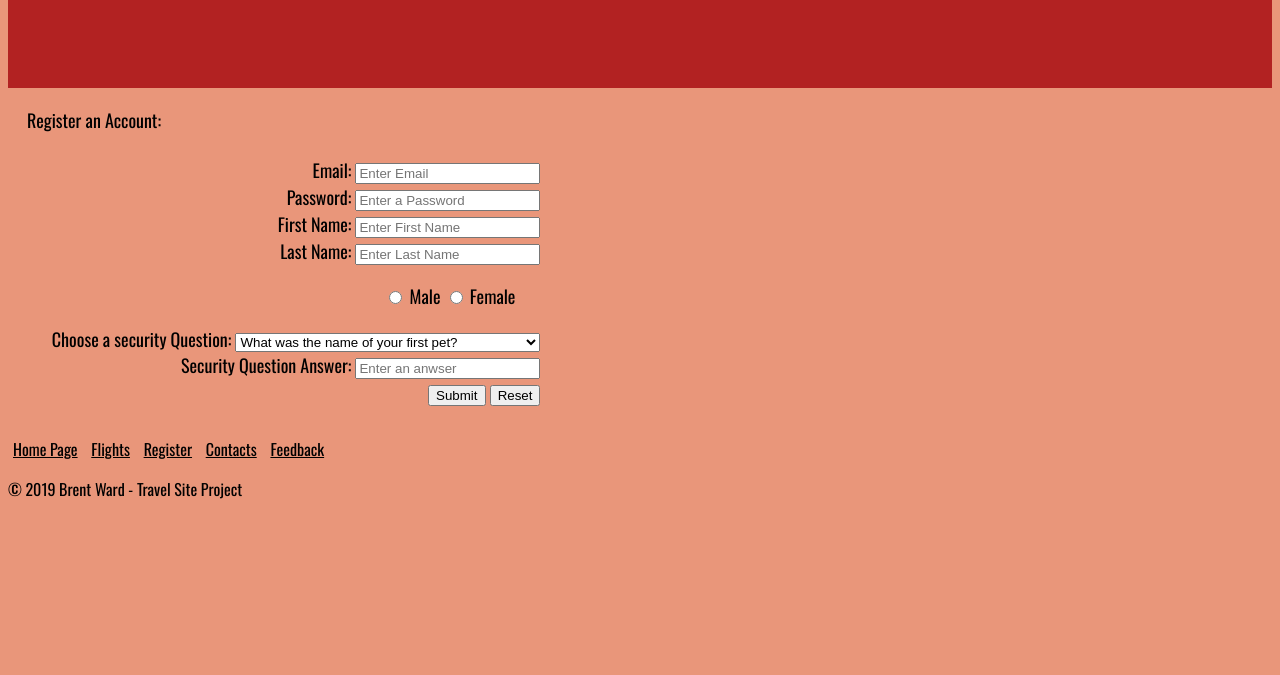
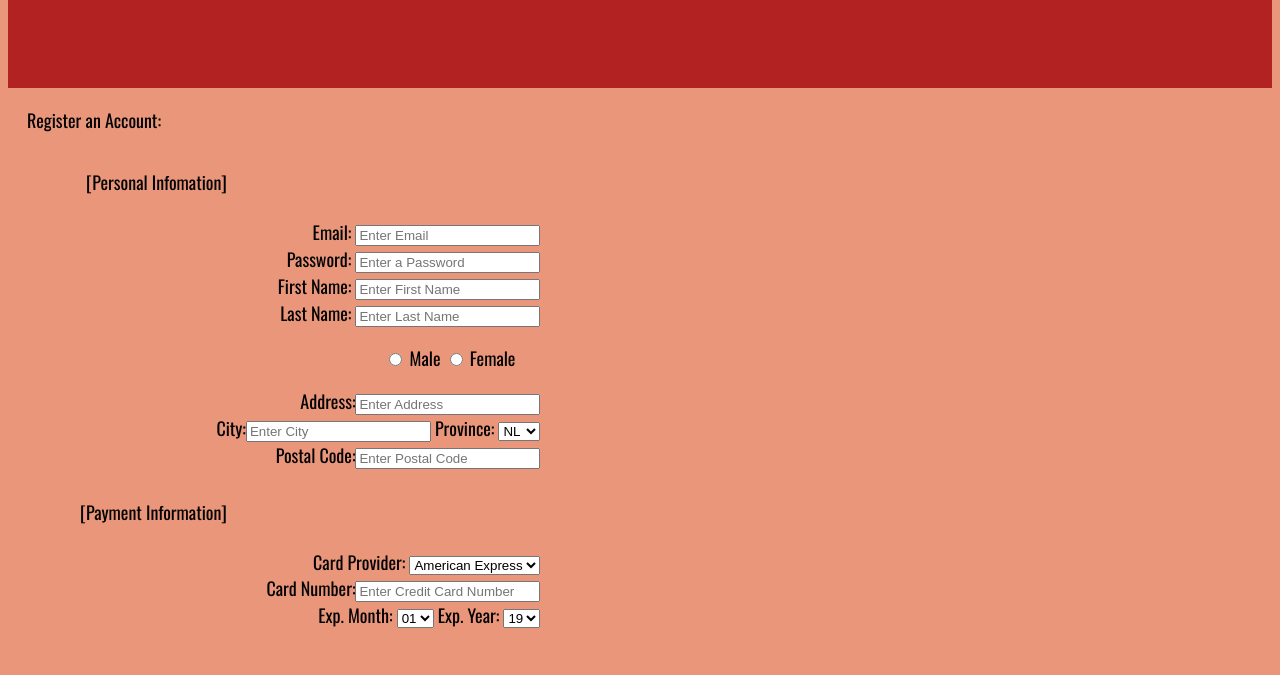
Before and after one commit to DeepfriedWafflez/OOSD-BasicPHPWebsite, a plain HTML site: page register.html in a window 1280 px wide. Shown: the part 110-785 px from the top of the page. Drawn offline with nearby package versions, Linux system fonts and the light colour scheme.

Commit message:
Added support for script.js, increased form

```diff
--- a/register.html
+++ b/register.html
@@ -4,7 +4,7 @@
 <head>
     <meta charset="utf-8">
     <!--Viewport Meta Tag,for Mobile devices-->
-    <meta name="viewport" content="with=device-width, inital-scale=1.0">
+    <meta name="viewport" content="width=device-width", inital-scale="1.0">
 
     <title>Brent Ward - Travel Experts Register</title>
     <!--Imports/Links-->
@@ -18,7 +18,7 @@
     <header>
         <a href="index.html"><img id="logo" src="Images/TravelSiteLogo.png" alt="Logo"></a>
         <p id="siteTitle">Travel Experts</p>
-        <nav class="topNav">
+        <nav class="topNav" id="topNav">
             <a href="index.html">Home page</a>
             <a href="flight.html">Book a Flight</a>
             <a class="active" href="register.html">Register</a>
@@ -28,11 +28,12 @@
     </header>
     <!--Registration Form-->
     <main class="registerMain">
-        <p>Register an Account:</p>
+        <p id="regHeader">Register an Account:</p>
 
-        <form class ="registerForm" action="POST">
+        <form class ="registerForm" action="">
             <!--Main account info-->
             <div>
+                <p>[Personal Infomation]</p>
                 <fieldset>
                     <label for="email">Email:</label> <input id="email" type="text" name="email" placeholder="Enter Email" required><br>
                     <label for="password">Password:</label> <input id="password" type="password" name=password placeholder="Enter a Password" required><br>
@@ -47,6 +48,68 @@
                 <input id="female" type="radio" name="gender" value="Female">
                 <label for="female">Female</label>
             </fieldset>
+
+            <div>
+                <!--Secondary account info-->
+                <fieldset>
+                    <label for="address">Address:</label><input id="address" type="text" name="address" placeholder="Enter Address"><br>
+                    <label for="city">City:</label><input id="city" type="text" name="city" placeholder="Enter City">
+                    <label for="province">Province:</label>
+                    <select id="province" name="province">
+                        <option name="NL" value="userProvince">NL</option>
+                        <option name="PE" value="userProvince">PE</option>
+                        <option name="NS" value="userProvince">NS</option>
+                        <option name="NB" value="userProvince">NB</option>
+                        <option name="QC" value="userProvince">QC</option>
+                        <option name="ON" value="userProvince">ON</option>
+                        <option name="MB" value="userProvince">MB</option>
+                        <option name="SK" value="userProvince">SK</option>
+                        <option name="AB" value="userProvince">AB</option>
+                        <option name="BC" value="userProvince">BC</option>
+                        <option name="YT" value="userProvince">YT</option>
+                        <option name="NT" value="userProvince">NT</option>
+                        <option name="NU" value="userProvince">NU</option>
+                    </select><br>
+                    <label for="postalCode">Postal Code:</label><input id="postalCode" type="text" name="postalCode" placeholder="Enter Postal Code"><br>
+                </fieldset>
+                <!--Payment info-->
+                <p>[Payment Information]</p>
+                <fieldset>
+                    <label for="cardType">Card Provider:</label>
+                    <select id="cardType" name="userCardType">
+                        <option name="AE" value="userCardType">American Express</option>
+                        <option name="MC" value="userCardType">Mastercard</option>
+                        <option name="Visa" value="userCardType">Visa</option>
+                    </select><br>
+                    <label for="card#">Card Number:</label><input id="card#" type="text" name="card#" placeholder="Enter Credit Card Number"><br>
+                    <label for="expMonth">Exp. Month:</label>
+                    <select>
+                        <option name="01" value="userCardMonth">01</option>
+                        <option name="02" value="userCardMonth">02</option>
+                        <option name="03" value="userCardMonth">03</option>
+                        <option name="04" value="userCardMonth">04</option>
+                        <option name="05" value="userCardMonth">05</option>
+                        <option name="06" value="userCardMonth">06</option>
+                        <option name="07" value="userCardMonth">07</option>
+                        <option name="08" value="userCardMonth">08</option>
+                        <option name="09" value="userCardMonth">09</option>
+                        <option name="10" value="userCardMonth">10</option>
+                        <option name="11" value="userCardMonth">11</option>
+                        <option name="12" value="userCardMonth">12</option>
+                    </select>
+                    <label for="expYear">Exp. Year:</label>
+                    <select>
+                            <option name="19" value="userCardYear">19</option>
+                            <option name="20" value="userCardYear">20</option>
+                            <option name="21" value="userCardYear">21</option>
+                            <option name="22" value="userCardYear">22</option>
+                            <option name="23" value="userCardYear">23</option>
+                            <option name="24" value="userCardYear">24</option>
+                            <option name="25" value="userCardYear">25</option>
+                            <option name="26" value="userCardYear">26</option>
+                    </select>
+                </fieldset><br>
+            </div>
 
             <!--SecurityQuestion-->
             <div>
@@ -66,8 +129,8 @@
                     <input id="secureAnswer" type="text" name="secureAnswer" placeholder="Enter an anwser" required><br>
 
                     <!--Buttons-->
-                    <input type="submit">
-                    <input type="reset">
+                    <input type="submit" id="submitButton">
+                    <input type="reset" id="resetButton">
                 </fieldset>
             </div>
 
@@ -86,6 +149,7 @@
         </nav>
         <p>&copy; 2019 Brent Ward - Travel Site Project</p>
     </footer>
+    <script src="script.js"></script>
 </body>
 
 </html>
```
